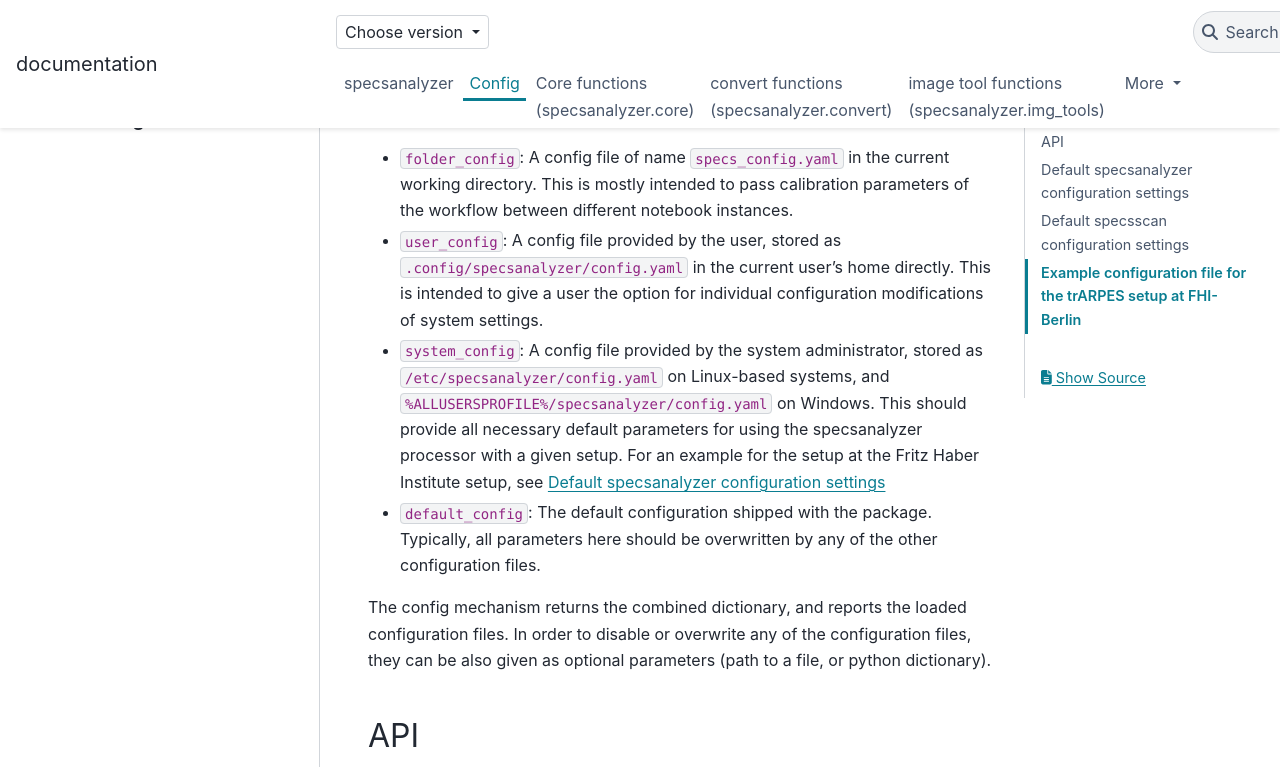
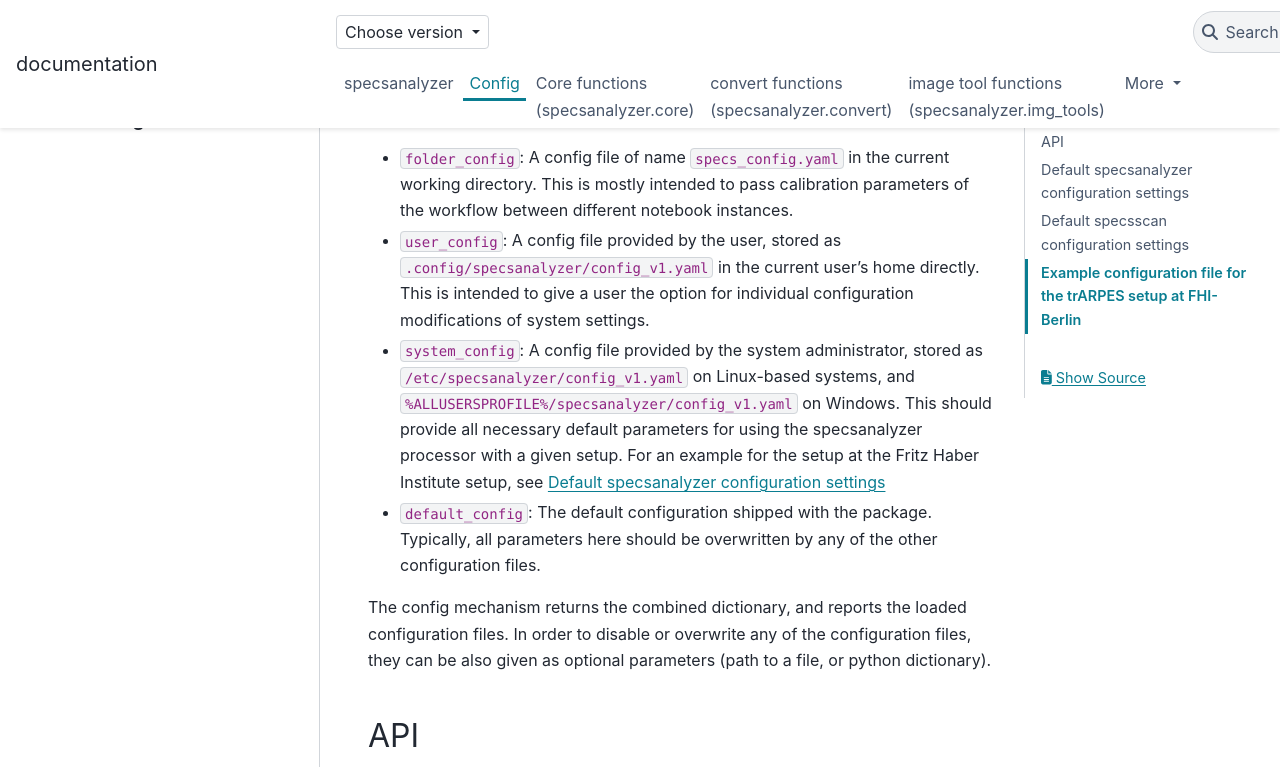
Before and after one commit to OpenCOMPES/specsanalyzer, a Sphinx documentation site: the page built from docs/specsanalyzer/config.rst, in a window 1280 px wide and 900 px high, scrolled down 306 px, cut to the strip 0-767 px from the top of the window. Built offline with Sphinx 7.4.7 and the PyData theme 0.15.4, drawn with Linux system fonts in a browser that asks for light colours; pages that are not in the unit, such as notebooks, are missing from menus; the version number could not be read and is left out.

```diff
--- a/docs/specsanalyzer/config.rst
+++ b/docs/specsanalyzer/config.rst
@@ -4,8 +4,8 @@ The config module contains a mechanics to collect configuration parameters from
 It will load an (optional) provided config file, or alternatively use a passed python dictionary as initial config dictionary, and subsequently look for the following additional config files to load:
 
 * ``folder_config``: A config file of name :file:`specs_config.yaml` in the current working directory. This is mostly intended to pass calibration parameters of the workflow between different notebook instances.
-* ``user_config``: A config file provided by the user, stored as :file:`.config/specsanalyzer/config.yaml` in the current user's home directly. This is intended to give a user the option for individual configuration modifications of system settings.
-* ``system_config``: A config file provided by the system administrator, stored as :file:`/etc/specsanalyzer/config.yaml` on Linux-based systems, and :file:`%ALLUSERSPROFILE%/specsanalyzer/config.yaml` on Windows. This should provide all necessary default parameters for using the specsanalyzer processor with a given setup. For an example for the setup at the Fritz Haber Institute setup, see :ref:`example_config`
+* ``user_config``: A config file provided by the user, stored as :file:`.config/specsanalyzer/config_v1.yaml` in the current user's home directly. This is intended to give a user the option for individual configuration modifications of system settings.
+* ``system_config``: A config file provided by the system administrator, stored as :file:`/etc/specsanalyzer/config_v1.yaml` on Linux-based systems, and :file:`%ALLUSERSPROFILE%/specsanalyzer/config_v1.yaml` on Windows. This should provide all necessary default parameters for using the specsanalyzer processor with a given setup. For an example for the setup at the Fritz Haber Institute setup, see :ref:`example_config`
 * ``default_config``: The default configuration shipped with the package. Typically, all parameters here should be overwritten by any of the other configuration files.
 
 The config mechanism returns the combined dictionary, and reports the loaded configuration files. In order to disable or overwrite any of the configuration files, they can be also given as optional parameters (path to a file, or python dictionary).
```
Also changed, not shown: 1 other file.
